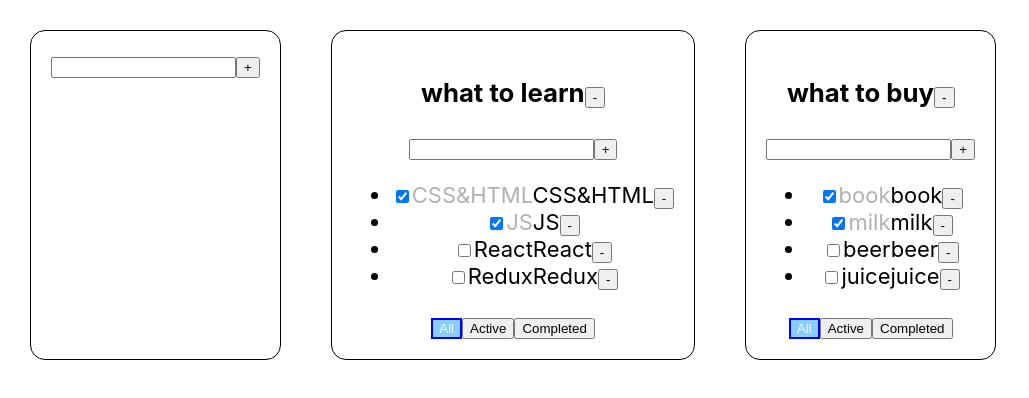
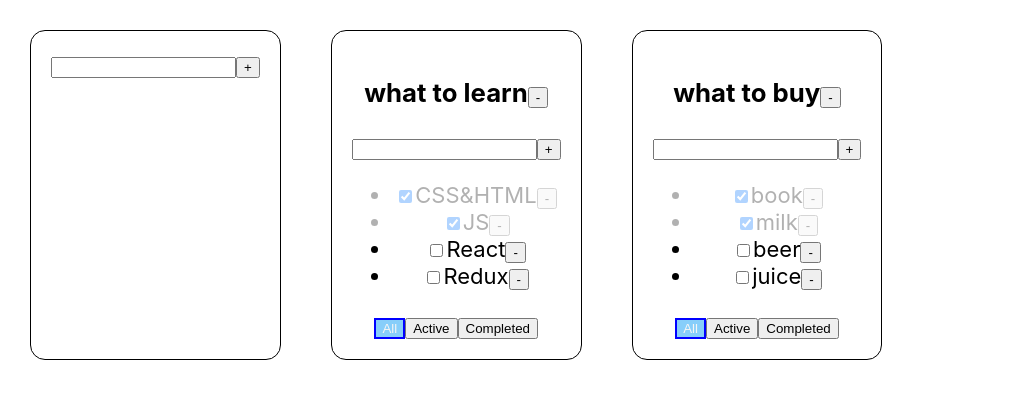
Before and after one commit to boevoivertolet/oh-shit-here-we-go-again, a React (Create React App) app: page / in a window 1280 px wide. Shown: the top 398 px of the page, without its empty margins (0-1029 px from the left). Built offline with nearby package versions, Linux system fonts and the light colour scheme.

Commit message:
add changeTaskTitle

```diff
--- a/src/App.tsx
+++ b/src/App.tsx
@@ -9,8 +9,8 @@ export type TodolistType = {
     title: string
     filter: FilterValuesType
 }
-type StateTaskType ={
-    [key: string]:  Array<TasksType>
+type StateTaskType = {
+    [key: string]: Array<TasksType>
 }
 
 export type FilterValuesType = 'all' | 'completed' | 'active';
@@ -91,6 +91,16 @@ function App() {
         setTasks({...tasks, [todolist.todolistsId]: []})
     }
 
+    function changeTaskTitle(todolistId: string, taskId: string, newTitle: string) {
+        let tasksForChangeStatus = tasks[todolistId]
+        let task = tasksForChangeStatus.find(task => task.taskId === taskId)
+        if (task) {
+            task.title = newTitle
+
+        }
+        setTasks({...tasks})
+
+    }
 
     return (
         <div className="App">
@@ -111,6 +121,7 @@ function App() {
                     key={todolist.todolistsId}
                     title={todolist.title}
                     tasks={tasksForTodolist}
+                    changeTaskTitle={changeTaskTitle}
                     removeTask={removeTask}
                     changeFilter={changeFilter}
                     addTask={addTask}
--- a/src/EditableSpan.tsx
+++ b/src/EditableSpan.tsx
@@ -1,11 +1,27 @@
-import React from 'react';
+import React, {ChangeEvent, useState} from 'react';
 
 type EditableSpanPropsType = {
     title: string
+    onChange: (newValue: string) => void
 }
 
 export function EditableSpan(props: EditableSpanPropsType) {
-    return (
-        <span>{props.title}</span>
-    )
+
+    let [editMode, setEditMode] = useState<boolean>(false);
+    let [newTitle, setNewTitle] = useState('');
+
+    const activateEditeMode = () => {
+        setEditMode(true);
+        setNewTitle(props.title);
+    }
+    const activateViewMode = () => {
+        setEditMode(false);
+        props.onChange(newTitle);
+    }
+    const onChangeHandler = (e: ChangeEvent<HTMLInputElement>) => setNewTitle(e.currentTarget.value);
+
+    return editMode
+        ? <input value={newTitle} onBlur={activateViewMode} autoFocus onChange={onChangeHandler}/>
+        : <span onDoubleClick={activateEditeMode}>{props.title}</span>
+
 }
--- a/src/Todolist.tsx
+++ b/src/Todolist.tsx
@@ -19,6 +19,7 @@ type TodolistPropsType = {
     changeFilter: (todolistsId: string, value: FilterValuesType) => void
     addTask: (todolistId: string, newTaskTitle: string) => void
     changeTaskStatus: (todolistId: string, taskId: string, isDone: boolean) => void
+    changeTaskTitle: (todolistId: string, taskId: string, newTitle: string) => void
     filter: FilterValuesType
     todolistsId: string
     removeTodolist: (todolistId: string) => void
@@ -59,10 +60,14 @@ export function Todolist(props: TodolistPropsType) {
                                 props.changeTaskStatus(props.todolistsId, task.taskId, event.currentTarget.checked);
 
                             }
-                            return <li key={task.taskId}><input onChange={checkboxOnChange} type="checkbox"
-                                                                checked={task.isDone}></input><span
-                                className={task.isDone ? 'is-done' : ''}>{task.title}</span>
-                                <EditableSpan title={task.title}/>
+                            const onChangeTitleHandler = (newTitle: string) => {
+                                props.changeTaskTitle(props.todolistsId, task.taskId,newTitle);
+
+                            }
+                            return <li className={task.isDone ? 'is-done' : ''} key={task.taskId}><input
+                                onChange={checkboxOnChange} type="checkbox"
+                                checked={task.isDone}></input>
+                                <EditableSpan title={task.title} onChange={onChangeTitleHandler}/>
                                 <button onClick={onClickRemoveTask}>-
                                 </button>
                             </li>
```
